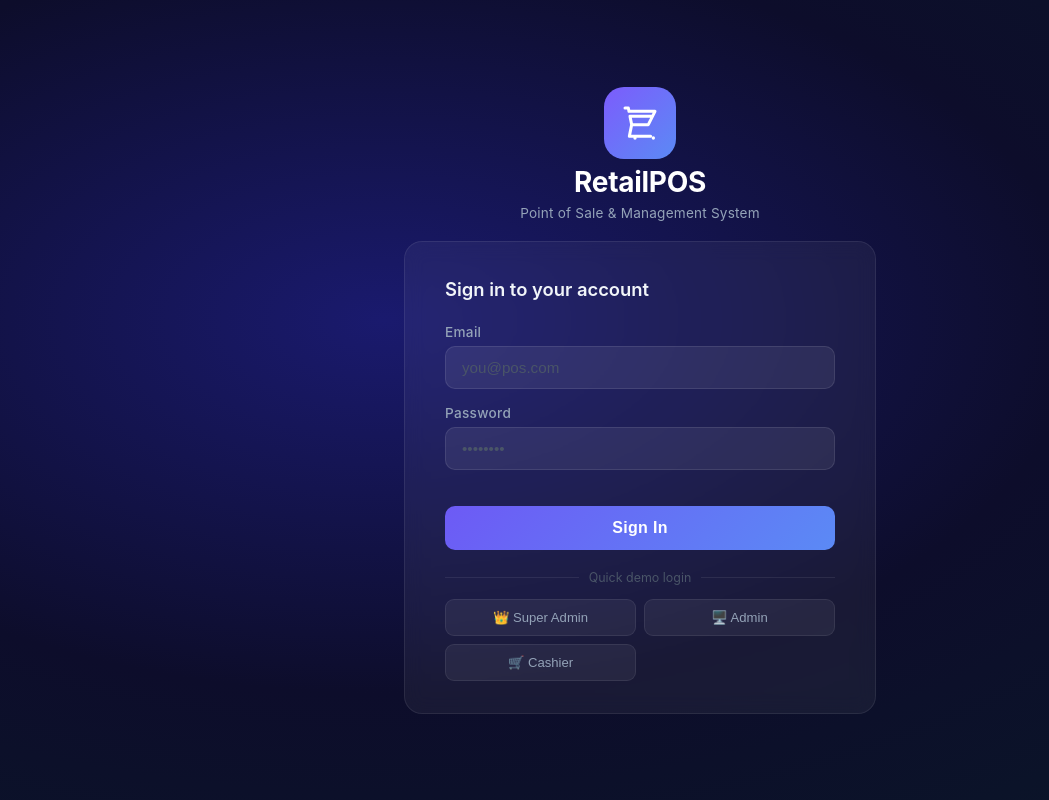
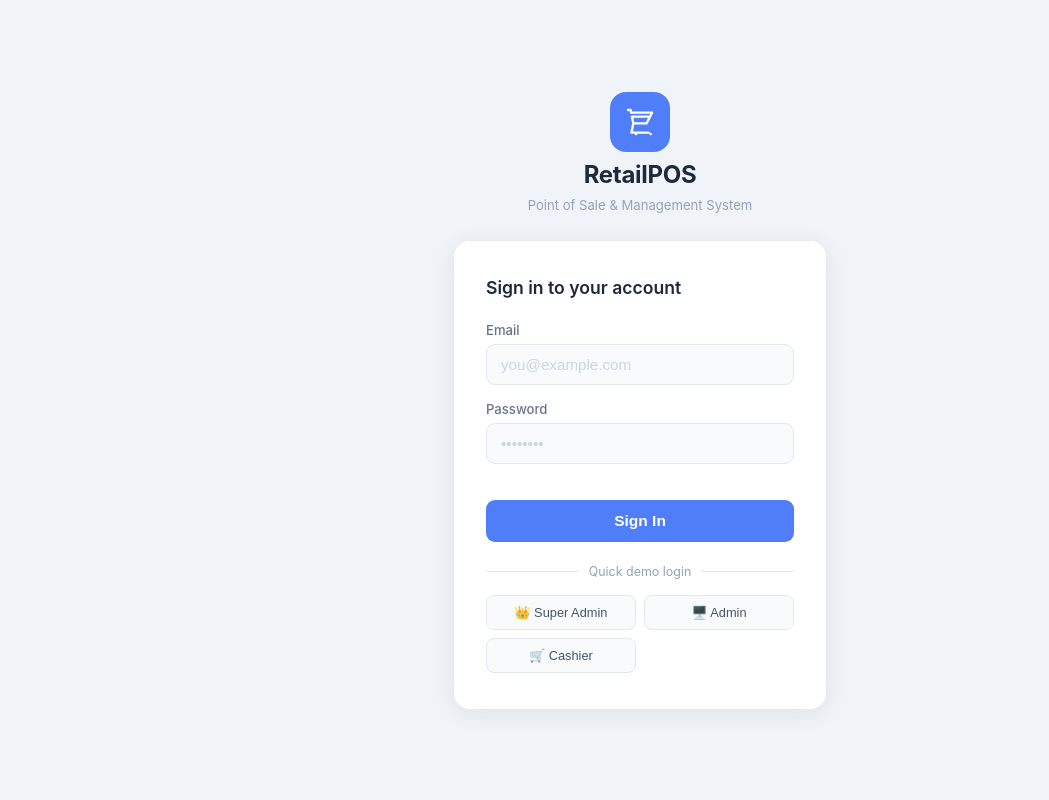
Before and after one commit to fredoBoss/RetailPOS, a Django app: page / in a window 1280 px wide. Shown: the whole page, without its empty margins (0-1049 px from the left). Run offline with Django 4.2, Linux system fonts and the light colour scheme.

Commit message:
Refactor dashboard and login styles for improved UI consistency and readability

```diff
--- a/templates/login.html
+++ b/templates/login.html
@@ -12,135 +12,142 @@
       display: flex;
       align-items: center;
       justify-content: center;
-      background: radial-gradient(ellipse at 30% 40%, #1a1a6e 0%, #0d0d2b 55%, #0a1628 100%);
+      background: #f0f4f8;
       font-family: -apple-system, BlinkMacSystemFont, 'Segoe UI', Roboto, sans-serif;
-      color: #e2e8f0;
+      color: #1e293b;
     }
 
     .wrapper {
       display: flex;
       flex-direction: column;
       align-items: center;
-      gap: 20px;
+      gap: 28px;
       width: 100%;
-      max-width: 520px;
+      max-width: 420px;
       padding: 24px;
     }
 
-    /* ── Brand ── */
+    /* Brand */
     .brand {
       display: flex;
       flex-direction: column;
       align-items: center;
-      gap: 6px;
+      gap: 8px;
     }
 
     .logo {
-      width: 72px;
-      height: 72px;
-      background: linear-gradient(135deg, #7c5cfc, #5b8af5);
-      border-radius: 20px;
+      width: 60px;
+      height: 60px;
+      background: #4f7ef8;
+      border-radius: 16px;
       display: flex;
       align-items: center;
       justify-content: center;
     }
 
-    .logo svg { width: 40px; height: 40px; color: #fff; }
+    .logo svg { width: 32px; height: 32px; color: #fff; }
 
     .brand-name {
-      font-size: 1.75rem;
+      font-size: 1.5rem;
       font-weight: 700;
+      color: #1e293b;
       letter-spacing: -0.3px;
-      color: #fff;
     }
 
     .brand-sub {
-      font-size: 0.85rem;
+      font-size: 0.82rem;
       color: #94a3b8;
-      letter-spacing: 0.2px;
     }
 
-    /* ── Card ── */
+    /* Card */
     .card {
       width: 100%;
-      background: rgba(255, 255, 255, 0.05);
-      border: 1px solid rgba(255, 255, 255, 0.08);
-      border-radius: 18px;
-      padding: 36px 40px 32px;
-      backdrop-filter: blur(10px);
+      background: #ffffff;
+      border-radius: 16px;
+      padding: 36px 32px;
+      box-shadow: 0 4px 24px rgba(0, 0, 0, 0.08);
     }
 
     .card-title {
-      font-size: 1.15rem;
+      font-size: 1.1rem;
       font-weight: 600;
-      color: #f1f5f9;
+      color: #1e293b;
       margin-bottom: 24px;
     }
 
-    /* ── Form ── */
+    /* Form */
     .field { display: flex; flex-direction: column; gap: 6px; margin-bottom: 16px; }
 
     label {
-      font-size: 0.85rem;
+      font-size: 0.82rem;
       font-weight: 500;
-      color: #94a3b8;
-      letter-spacing: 0.3px;
+      color: #64748b;
     }
 
     input {
       width: 100%;
-      padding: 12px 16px;
-      background: rgba(255, 255, 255, 0.07);
-      border: 1px solid rgba(255, 255, 255, 0.1);
-      border-radius: 10px;
+      padding: 11px 14px;
+      background: #f8fafc;
+      border: 1.5px solid #e2e8f0;
+      border-radius: 9px;
       font-size: 0.95rem;
-      color: #e2e8f0;
+      color: #1e293b;
       outline: none;
-      transition: border-color 0.2s;
+      transition: border-color 0.15s;
     }
 
-    input::placeholder { color: #4a5568; }
-    input:focus { border-color: #6d5af5; }
+    input::placeholder { color: #cbd5e1; }
+    input:focus { border-color: #4f7ef8; background: #fff; }
 
     .btn-signin {
       width: 100%;
       margin-top: 20px;
-      padding: 13px;
-      background: linear-gradient(135deg, #6d5af5, #5b8af5);
+      padding: 12px;
+      background: #4f7ef8;
       border: none;
-      border-radius: 10px;
-      font-size: 1rem;
+      border-radius: 9px;
+      font-size: 0.97rem;
       font-weight: 600;
       color: #fff;
       cursor: pointer;
-      letter-spacing: 0.3px;
-      transition: opacity 0.2s;
+      transition: background 0.15s;
     }
 
-    .btn-signin:hover { opacity: 0.88; }
+    .btn-signin:hover { background: #3b6ff0; }
 
-    /* ── Divider ── */
+    /* Error */
+    .error-msg {
+      margin-top: 14px;
+      padding: 10px 13px;
+      background: #fef2f2;
+      border: 1px solid #fecaca;
+      border-radius: 8px;
+      font-size: 0.82rem;
+      color: #ef4444;
+    }
+
+    /* Divider */
     .divider {
       display: flex;
       align-items: center;
       gap: 10px;
-      margin: 20px 0 14px;
+      margin: 22px 0 16px;
     }
 
     .divider::before, .divider::after {
       content: '';
       flex: 1;
       height: 1px;
-      background: rgba(255, 255, 255, 0.08);
+      background: #e2e8f0;
     }
 
     .divider span {
       font-size: 0.78rem;
-      color: #4a5568;
+      color: #94a3b8;
       white-space: nowrap;
     }
 
-    /* ── Demo buttons ── */
+    /* Demo buttons */
     .demo-grid {
       display: grid;
       grid-template-columns: 1fr 1fr;
@@ -148,18 +155,18 @@
     }
 
     .btn-demo {
-      padding: 10px 14px;
-      background: rgba(255, 255, 255, 0.06);
-      border: 1px solid rgba(255, 255, 255, 0.08);
-      border-radius: 9px;
-      font-size: 0.82rem;
-      color: #94a3b8;
+      padding: 9px 12px;
+      background: #f8fafc;
+      border: 1.5px solid #e2e8f0;
+      border-radius: 8px;
+      font-size: 0.8rem;
+      color: #475569;
       cursor: pointer;
-      transition: background 0.2s;
+      transition: border-color 0.15s, background 0.15s;
       text-align: center;
     }
 
-    .btn-demo:hover { background: rgba(255, 255, 255, 0.11); color: #e2e8f0; }
+    .btn-demo:hover { border-color: #4f7ef8; color: #4f7ef8; background: #eff4ff; }
   </style>
 </head>
 <body>
@@ -189,7 +196,7 @@
 
       <div class="field">
         <label for="email">Email</label>
-        <input id="email" name="email" type="email" placeholder="you@pos.com" autocomplete="email" />
+        <input id="email" name="email" type="email" placeholder="you@example.com" autocomplete="email" />
       </div>
 
       <div class="field">
@@ -201,9 +208,7 @@
     </form>
 
     {% if error %}
-    <div style="margin-top:12px;padding:9px 12px;background:rgba(239,68,68,0.12);border:1px solid rgba(239,68,68,0.25);border-radius:8px;font-size:0.78rem;color:#f87171;">
-      {{ error }}
-    </div>
+    <div class="error-msg">{{ error }}</div>
     {% endif %}
 
     <div class="divider"><span>Quick demo login</span></div>
```
Also changed, not shown: templates/dashboard/admin.html (+30 -30 lines), templates/dashboard/cashier.html (+30 -31 lines), templates/dashboard/superadmin.html (+34 -44 lines).
